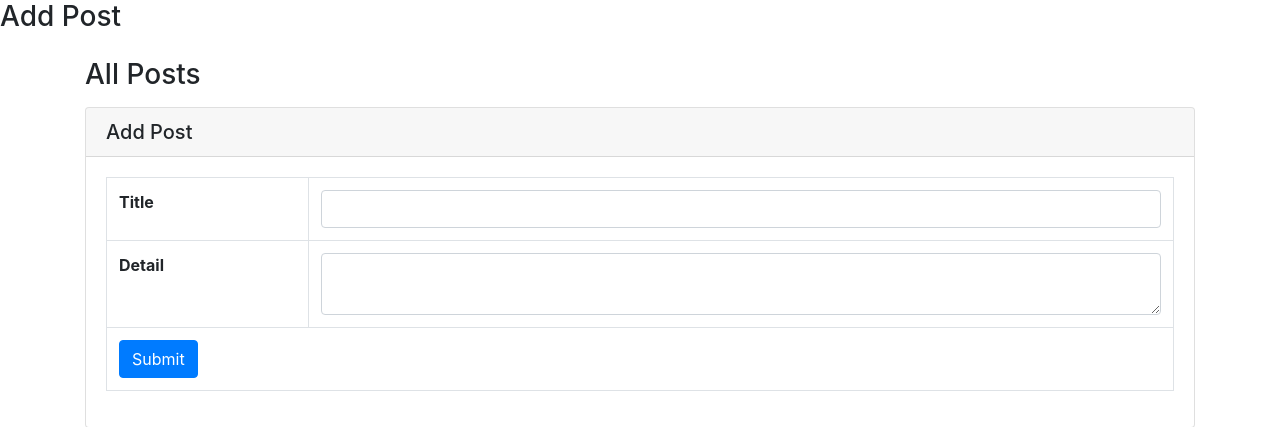
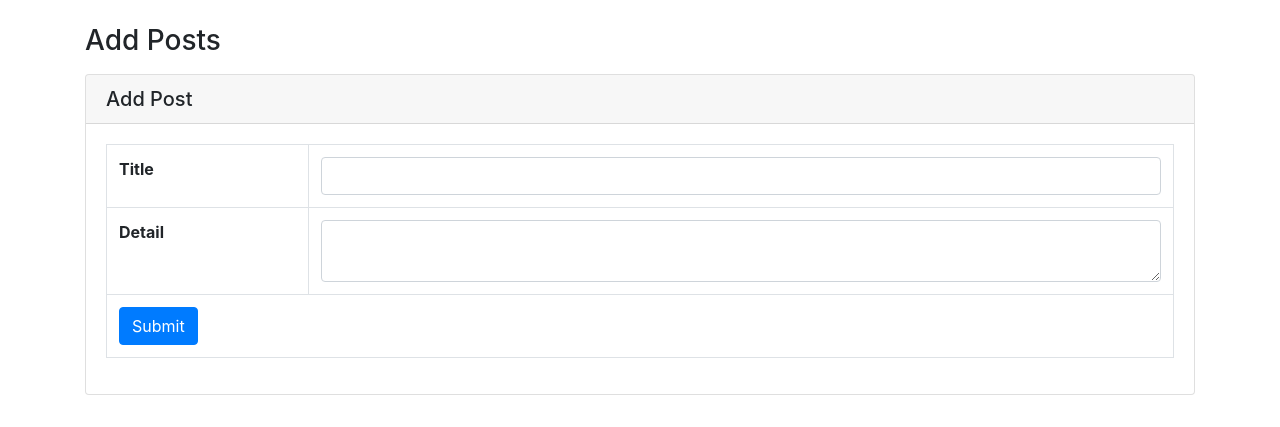
Before and after one commit to givamarques/UP1BackNFront, a Django app: page /add in a window 1280 px wide. Shown: the top 427 px of the page. Run offline with Django 3.2, Linux system fonts and the light colour scheme; some libraries are stand-ins or nearby versions.

Commit message:
02 ok - 2

```diff
--- a/crud/post/templates/add.html
+++ b/crud/post/templates/add.html
@@ -8,9 +8,8 @@
     <title>All Post</title>
 </head>
 <body>
-    <h3>Add Post</h3>
 <div class="container my-4">
-    <h3>All Posts</h3>
+    <h3>Add Posts</h3>
     <div class="card my-3">
         <h5 class="card-header">Add Post</h5>
         <div class="card-body">
--- a/crud/post/templates/update.html
+++ b/crud/post/templates/update.html
@@ -8,9 +8,8 @@
     <title>All Post</title>
 </head>
 <body>
-    <h3>Update Post</h3>
 <div class="container my-4">
-    <h3>All Posts</h3>
+    <h3>Update Posts</h3>
     <div class="card my-3">
         <h5 class="card-header">Add Post</h5>
         <div class="card-body">
```
